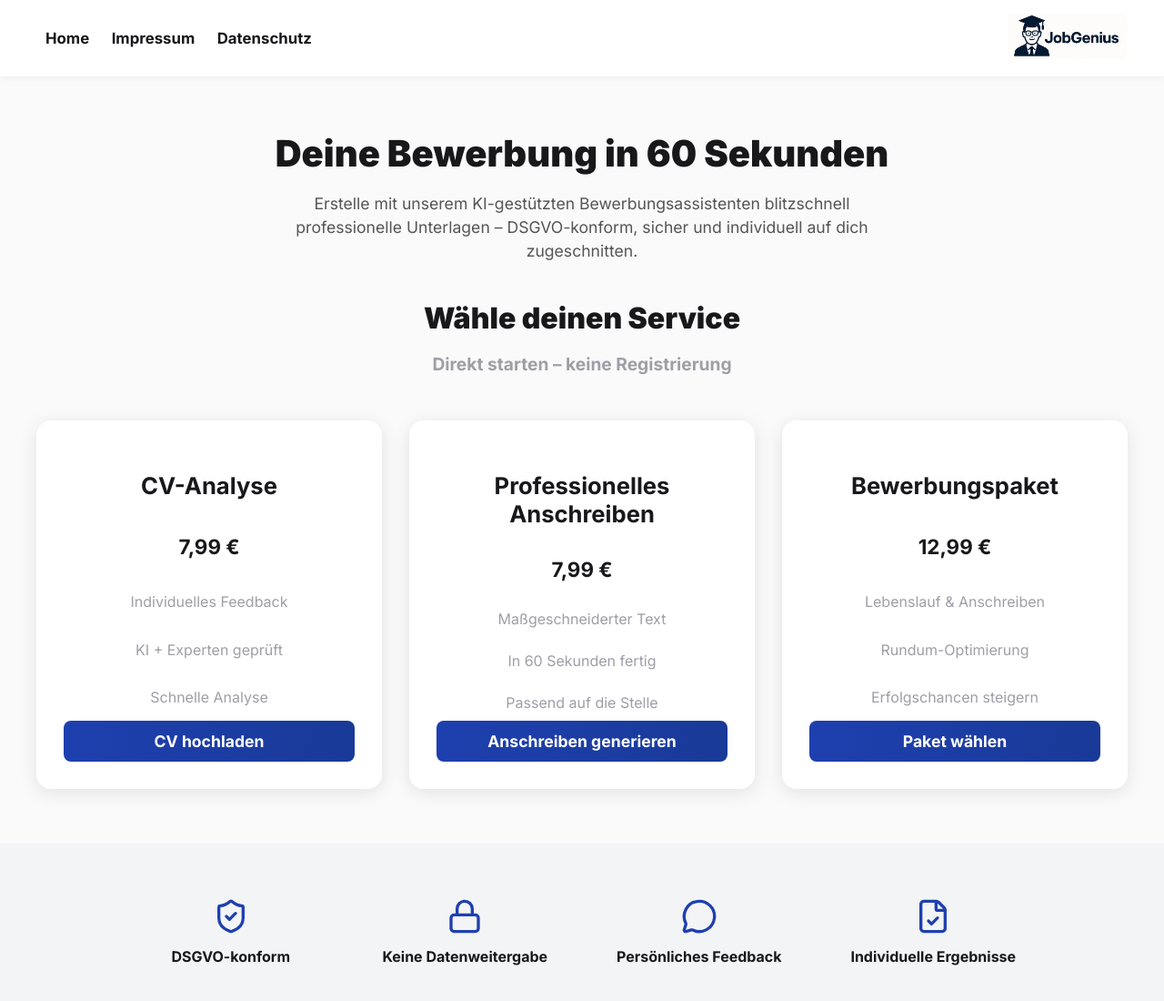
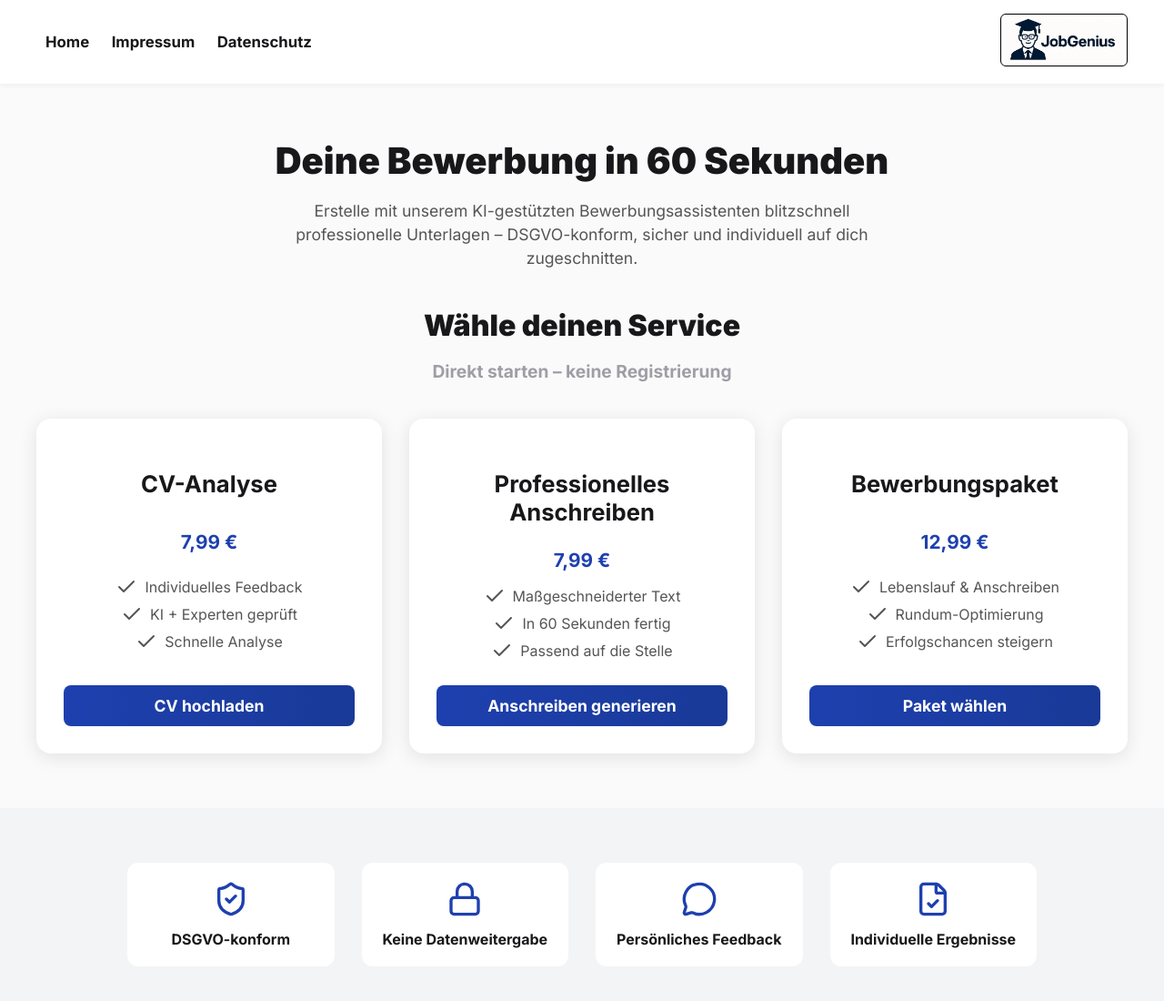
Before and after one commit to dustinspiecker-sketch/JobGenius-Website, a plain HTML site: page index.html in a window 1280 px wide. Shown: the whole page at 91% size. Drawn offline with nearby package versions, Linux system fonts and the light colour scheme.

Commit message:
Update index.html

```diff
--- a/index.html
+++ b/index.html
@@ -8,7 +8,6 @@
   <link href="https://fonts.googleapis.com/css2?family=Inter:wght@400;700;900&display=swap" rel="stylesheet" />
   <script src="https://unpkg.com/lucide@latest"></script>
   <style>
-    /* Grundlayout */
     body {
       font-family: 'Inter', sans-serif;
       margin: 0;
@@ -16,7 +15,7 @@
       color: #18181B;
       scroll-behavior: smooth;
     }
-    /* Sticky Navbar */
+    /* Navbar */
     nav {
       position: sticky;
       top: 0;
@@ -51,15 +50,16 @@
     nav img {
       max-height: 50px;
       border-radius: 6px;
+      border: 1px solid #000; /* schwarzer Rahmen */
+      padding: 3px;
+      background-color: white; /* falls PNG transparent ist */
     }
-    /* Introblock */
+    /* Intro */
     .intro {
       text-align: center;
       max-width: 700px;
       margin: 60px auto 40px;
       padding: 0 20px;
-      transform: translateY(0);
-      transition: transform 0.3s ease;
     }
     .intro h1 {
       font-weight: 900;
@@ -74,7 +74,7 @@
     /* Service Header */
     .service-header {
       text-align: center;
-      margin-bottom: 50px;
+      margin-bottom: 40px;
     }
     .service-header h2 {
       font-size: 2rem;
@@ -108,22 +108,32 @@
     }
     .service-card:hover {
       transform: translateY(-5px);
-      box-shadow: 0 6px 28px rgba(24,24,27,0.15);
+      box-shadow: 0 8px 32px rgba(24,24,27,0.15);
     }
     .service-card h3 {
       font-size: 1.6rem;
       font-weight: 700;
-      margin-bottom: 10px;
+      margin-bottom: 5px;
     }
     .service-card p.price {
-      font-size: 1.4rem;
+      font-size: 1.3rem;
       font-weight: 700;
+      color: #1E40AF;
       margin-bottom: 15px;
     }
-    .service-card p.detail {
+    .service-list {
+      list-style: none;
+      padding: 0;
+      margin: 0 0 20px 0;
+    }
+    .service-list li {
       font-size: 1rem;
-      color: #9e9ea7;
-      margin-bottom: 10px;
+      color: #555;
+      margin-bottom: 6px;
+      display: flex;
+      align-items: center;
+      justify-content: center;
+      gap: 8px;
     }
     .service-card a {
       background: linear-gradient(90deg, #1E40AF, #153380);
@@ -141,7 +151,7 @@
     .service-card a:hover {
       background-position: right;
     }
-    /* Features Section */
+    /* Features */
     .features {
       background: #f3f4f6;
       padding: 60px 20px;
@@ -155,11 +165,25 @@
       gap: 30px;
       text-align: center;
     }
+    .feature-item {
+      background: white;
+      border-radius: 12px;
+      padding: 20px;
+      transition: transform 0.3s ease, box-shadow 0.3s ease;
+    }
+    .feature-item:hover {
+      transform: translateY(-5px);
+      box-shadow: 0 6px 20px rgba(24,24,27,0.15);
+    }
     .feature-icon {
       width: 40px;
       height: 40px;
       color: #1E40AF;
       margin-bottom: 10px;
+      transition: color 0.3s ease;
+    }
+    .feature-item:hover .feature-icon {
+      color: #153380;
     }
     .feature-text {
       font-weight: 600;
@@ -201,7 +225,7 @@
   </nav>
 
   <!-- Intro -->
-  <div class="intro fade-in" id="intro">
+  <div class="intro fade-in">
     <h1>Deine Bewerbung in 60 Sekunden</h1>
     <p>Erstelle mit unserem KI-gestützten Bewerbungsassistenten blitzschnell professionelle Unterlagen – DSGVO-konform, sicher und individuell auf dich zugeschnitten.</p>
   </div>
@@ -217,25 +241,31 @@
     <div class="service-card fade-in">
       <h3>CV-Analyse</h3>
       <p class="price">7,99 €</p>
-      <p class="detail">Individuelles Feedback</p>
-      <p class="detail">KI + Experten geprüft</p>
-      <p class="detail">Schnelle Analyse</p>
+      <ul class="service-list">
+        <li><i data-lucide="check"></i>Individuelles Feedback</li>
+        <li><i data-lucide="check"></i>KI + Experten geprüft</li>
+        <li><i data-lucide="check"></i>Schnelle Analyse</li>
+      </ul>
       <a href="formular.html">CV hochladen</a>
     </div>
     <div class="service-card fade-in">
       <h3>Professionelles Anschreiben</h3>
       <p class="price">7,99 €</p>
-      <p class="detail">Maßgeschneiderter Text</p>
-      <p class="detail">In 60 Sekunden fertig</p>
-      <p class="detail">Passend auf die Stelle</p>
+      <ul class="service-list">
+        <li><i data-lucide="check"></i>Maßgeschneiderter Text</li>
+        <li><i data-lucide="check"></i>In 60 Sekunden fertig</li>
+        <li><i data-lucide="check"></i>Passend auf die Stelle</li>
+      </ul>
       <a href="formular.html">Anschreiben generieren</a>
     </div>
     <div class="service-card fade-in">
       <h3>Bewerbungspaket</h3>
       <p class="price">12,99 €</p>
-      <p class="detail">Lebenslauf & Anschreiben</p>
-      <p class="detail">Rundum-Optimierung</p>
-      <p class="detail">Erfolgschancen steigern</p>
+      <ul class="service-list">
+        <li><i data-lucide="check"></i>Lebenslauf & Anschreiben</li>
+        <li><i data-lucide="check"></i>Rundum-Optimierung</li>
+        <li><i data-lucide="check"></i>Erfolgschancen steigern</li>
+      </ul>
       <a href="formular.html">Paket wählen</a>
     </div>
   </div>
@@ -243,19 +273,19 @@
   <!-- Features -->
   <section class="features fade-in">
     <div class="features-grid">
-      <div>
+      <div class="feature-item">
         <i data-lucide="shield-check" class="feature-icon"></i>
         <div class="feature-text">DSGVO-konform</div>
       </div>
-      <div>
+      <div class="feature-item">
         <i data-lucide="lock" class="feature-icon"></i>
         <div class="feature-text">Keine Datenweitergabe</div>
       </div>
-      <div>
+      <div class="feature-item">
         <i data-lucide="message-circle" class="feature-icon"></i>
         <div class="feature-text">Persönliches Feedback</div>
       </div>
-      <div>
+      <div class="feature-item">
         <i data-lucide="file-check" class="feature-icon"></i>
         <div class="feature-text">Individuelle Ergebnisse</div>
       </div>
@@ -263,7 +293,7 @@
   </section>
 
   <script>
-    // Sticky Navbar verkleinern
+    // Sticky Navbar
     const navbar = document.getElementById('navbar');
     window.addEventListener('scroll', () => {
       if (window.scrollY > 50) {
@@ -282,9 +312,7 @@
         }
       });
     }, { threshold: 0.1 });
-    faders.forEach(fade => {
-      observer.observe(fade);
-    });
+    faders.forEach(fade => observer.observe(fade));
     // Icons laden
     lucide.createIcons();
   </script>
```
